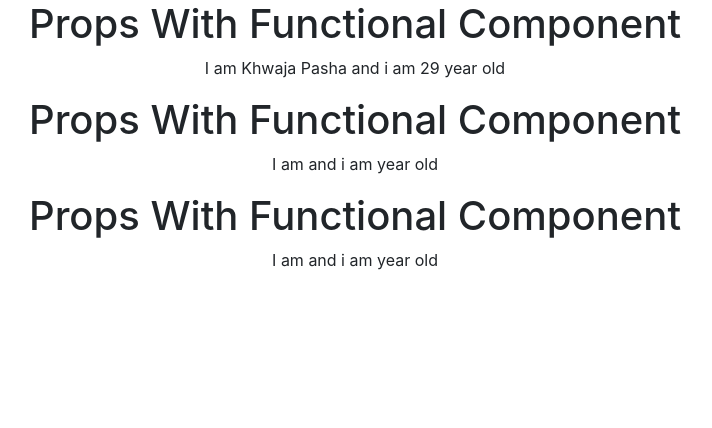
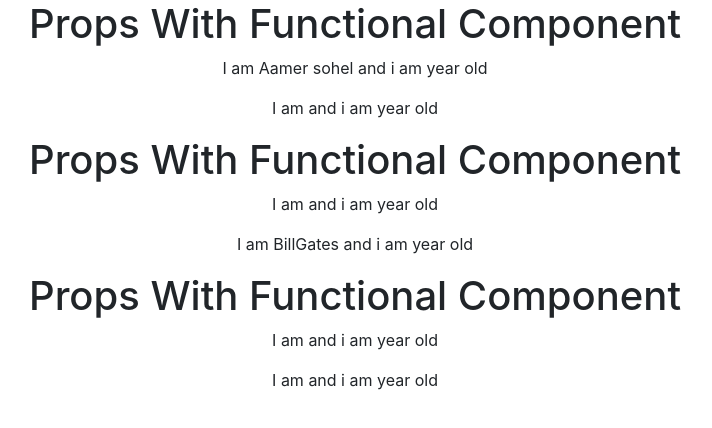
Before and after one commit to HusnainK721/my-first-app, a React (Create React App) app: page / in a window 1280 px wide. Shown: the top 428 px of the page, without its empty margins (285-997 px from the left). Built offline with nearby package versions, Linux system fonts and the light colour scheme.

Commit message:
Implemented basic of props

```diff
--- a/src/Component/C-MainBodySection/PropsWithFunctionComponent/PropsParcticeChild.jsx
+++ b/src/Component/C-MainBodySection/PropsWithFunctionComponent/PropsParcticeChild.jsx
@@ -6,8 +6,9 @@ export const PropsParcticeChild = (props) => {
       <div>
         <h1>Props With Functional Component</h1>
         <p>
-          I am {props.name} and i am {props.age} year old
+          I am {props.brand} and i am {props.age} year old
         </p>
+        <p>I am {props.name} and i am year old</p>
       </div>
     </React.Fragment>
   );
--- a/src/Component/C-MainBodySection/PropsWithFunctionComponent/PropsPracticeParent.jsx
+++ b/src/Component/C-MainBodySection/PropsWithFunctionComponent/PropsPracticeParent.jsx
@@ -1,13 +1,19 @@
-import React from "react";
+import React, { useState } from "react";
+import { PropsWithClassParent } from "../PropsWithClassComponent/PropsWithClassParent";
 import { PropsParcticeChild } from "./PropsParcticeChild";
 
 export const PropsPracticeParent = () => {
-  const personName = "Sallu";
+  const personName = "Aamer sohel";
+  // const [name, setName] = useState("Salman khan");
+  // const [age, setAge] = useState(28);
   return (
     <div>
-      <PropsParcticeChild name="Khwaja Pasha" age="29" />
+      {/* <PropsParcticeChild name="Khwaja Pasha" age="29" />
+      <PropsParcticeChild anotherName={personName} /> */}
+      <PropsParcticeChild brand={personName} />
+      <PropsParcticeChild name="BillGates" />
       <PropsParcticeChild />
-      <PropsParcticeChild />
+      {/* <PropsParcticeChild name={name} age={age} /> */}
     </div>
   );
 };
```
Also changed, not shown: 1 other file (tests, documents, lock files or other folders).
